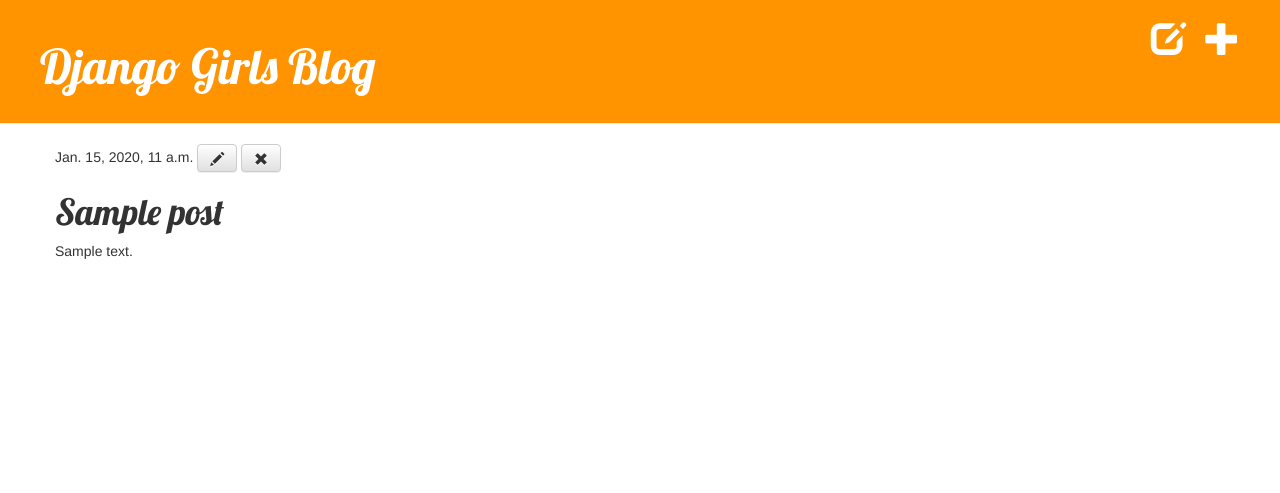
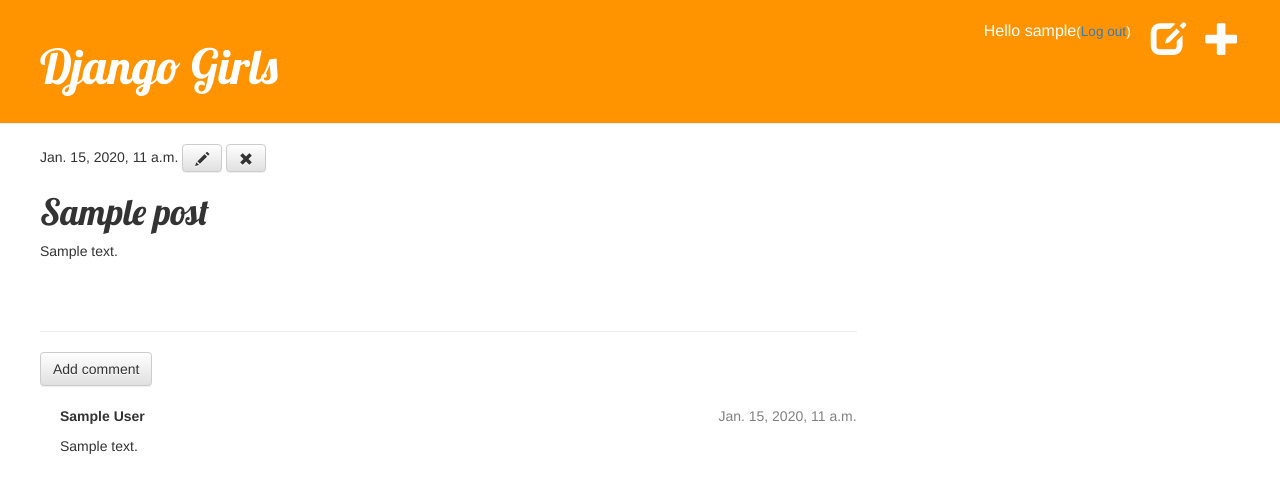
Before and after one commit to lauosi/my-first-blog, a Django app: page /post/1/ in a window 1280 px wide. Shown: the top 493 px of the page. Run offline with Django 3.2, Linux system fonts and the light colour scheme; a user stored in the database is signed in; tables that the repository leaves empty hold one stand-in row (values such as "Sample post"); some libraries are stand-ins or nearby versions.

Commit message:
Mozliwosc komentowania postow

```diff
--- a/blog/admin.py
+++ b/blog/admin.py
@@ -1,4 +1,5 @@
 from django.contrib import admin
-from .models import Post
+from .models import Post, Comment
 
 admin.site.register(Post)
+admin.site.register(Comment)
--- a/blog/models.py
+++ b/blog/models.py
@@ -15,5 +15,22 @@
         self.published_date = timezone.now()
         self.save()
 
+    def approved_comments(self):
+        return self.comments.filter(approved_comment=True)
+
     def __str__(self):
         return self.title
+
+class Comment(models.Model):
+    post = models.ForeignKey('blog.Post', related_name='comments')
+    author = models.CharField(max_length=200)
+    text = models.TextField()
+    created_date = models.DateTimeField(default=timezone.now)
+    approved_comment = models.BooleanField(default=False)
+
+    def approve(self):
+        self.approved_comment = True
+        self.save()
+
+    def __str__(self):
+        return self.text
--- a/blog/templates/blog/base.html
+++ b/blog/templates/blog/base.html
@@ -9,13 +9,16 @@
     </head>
     <body>
     <div class="page-header">
-		{% if user.is_authenticated %}
-			<a href="{% url 'post_new' %}" class="top-menu"><span class="glyphicon glyphicon-plus"></span></a>
-		{% endif %}
+    {% if user.is_authenticated %}
+		<a href="{% url 'post_new' %}" class="top-menu"><span class="glyphicon glyphicon-plus"></span></a>
 		<a href="{% url 'post_draft_list' %}" class="top-menu"><span class="glyphicon glyphicon-edit"></span></a>
-        <h1><a href="/">Django Girls Blog</a></h1>
-    </div>
-    <div class="content container">
+		<p class="top-menu-small">Hello {{ user.username }}<small>(<a href="{% url 'django.contrib.auth.views.logout' %}">Log out</a>)</small></p>
+    {% else %}
+		<a href="{% url 'django.contrib.auth.views.login' %}" class="top-menu"><span class="glyphicon glyphicon-lock"></span></a>
+    {% endif %}
+    <h1><a href="{% url 'blog.views.post_list' %}">Django Girls</a></h1>
+</div>
+    <div class="content">
         <div class="row">
             <div class="col-md-8">
             {% block content %}
@@ -23,5 +26,5 @@
             </div>
         </div>
     </div>
-</body>
+	</body>
 </html>
--- a/blog/templates/blog/post_detal.html
+++ b/blog/templates/blog/post_detal.html
@@ -8,9 +8,32 @@
 			<a class="btn btn-default" href="{% url 'blog.views.post_publish' pk=post.pk %}">Publish</a>
 		{% endif %}
 
-		<a class="btn btn-default" href="{% url 'post_edit' pk=post.pk %}"><span class="glyphicon glyphicon-pencil"></span></a>
-		<a class="btn btn-default" href="{% url 'post_remove' pk=post.pk %}"><span class="glyphicon glyphicon-remove"></span></a>
-        <h1>{{ post.title }}</h1>
+		{% if user.is_authenticated %}
+			<a class="btn btn-default" href="{% url 'post_edit' pk=post.pk %}"><span class="glyphicon glyphicon-pencil"></span></a>
+			<a class="btn btn-default" href="{% url 'post_remove' pk=post.pk %}"><span class="glyphicon glyphicon-remove"></span></a>
+        {% endif %}
+		<h1>{{ post.title }}</h1>
         <p>{{ post.text|linebreaks }}</p>
     </div>
+
+	<hr>
+	<a class="btn btn-default" href="{% url 'add_comment_to_post' pk=post.pk %}">Add comment</a>
+	{% for comment in post.comments.all %}
+		{% if user.is_authenticated or comment.approved_comment %}
+		<div class="comment">
+			<div class="date">
+				{{ comment.created_date }}
+				{% if not comment.approved_comment %}
+					<a class="btn btn-default" href="{% url 'comment_remove' pk=comment.pk %}"><span class="glyphicon glyphicon-remove"></span></a>
+					<a class="btn btn-default" href="{% url 'comment_approve' pk=comment.pk %}"><span class="glyphicon glyphicon-ok"></span></a>
+				{% endif %}
+			</div>
+			<strong>{{ comment.author }}</strong>
+			<p>{{ comment.text|linebreaks }}</p>
+		</div>
+		{% endif %}
+	{% empty %}
+		<p>No comments here yet :(</p>
+	{% endfor %}
+
 {% endblock %}
--- a/blog/templates/blog/post_list.html
+++ b/blog/templates/blog/post_list.html
@@ -8,6 +8,7 @@
             </div>
             <h1><a href="{% url 'post_detail' pk=post.pk %}">{{ post.title }}</a></h1>
             <p>{{ post.text|linebreaks }}</p>
+			<a href="{% url 'blog.views.post_detail' pk=post.pk %}">Comments: {{ post.approved_comments.count }}</a>
         </div>
     {% endfor %}
 {% endblock content %}
--- a/blog/urls.py
+++ b/blog/urls.py
@@ -9,4 +9,7 @@
     url(r'^drafts/$', views.post_draft_list, name='post_draft_list'),
     url(r'^post/(?P<pk>\d+)/publish/$', views.post_publish, name='post_publish'),
     url(r'^post/(?P<pk>\d+)/remove/$', views.post_remove, name='post_remove'),
+    url(r'^post/(?P<pk>\d+)/comment/$', views.add_comment_to_post, name='add_comment_to_post'),
+    url(r'^comment/(?P<pk>\d+)/approve/$', views.comment_approve, name='comment_approve'),
+    url(r'^comment/(?P<pk>\d+)/remove/$', views.comment_remove, name='comment_remove'),
 ]
--- a/blog/views.py
+++ b/blog/views.py
@@ -1,8 +1,10 @@
 from django.shortcuts import render, get_object_or_404
 from django.utils import timezone
-from .models import Post
-from .forms import PostForm
+from .models import Post, Comment
+from .forms import PostForm, CommentForm
 from django.shortcuts import redirect
+from django.contrib.auth.decorators import login_required
+from django.contrib.auth import logout
 
 def post_list(request):
 	posts = Post.objects.filter(published_date__lte=timezone.now()).order_by('published_date')
@@ -10,6 +12,8 @@
 def post_detail(request, pk):
         post = get_object_or_404(Post, pk=pk)
         return render(request, 'blog/post_detal.html', {'post':post})
+
+@login_required
 def post_new(request):
     if request.method == "POST":
         form = PostForm(request.POST)
@@ -23,6 +27,7 @@
         form = PostForm()
     return render(request, 'blog/post_edit.html', {'form': form})
 
+@login_required
 def post_edit(request, pk):
     post = get_object_or_404(Post, pk=pk)
     if request.method == "POST":
@@ -37,16 +42,49 @@
         form = PostForm(instance=post)
     return render(request, 'blog/post_edit.html', {'form': form})
 
+@login_required
 def post_draft_list(request):
         posts = Post.objects.filter(published_date__isnull=True).order_by('created_date')
         return render(request, 'blog/post_draft_list.html', {'posts': posts})
 
+@login_required
 def post_publish(request, pk):
         post = get_object_or_404(Post, pk=pk)
         post.publish()
         return redirect('blog.views.post_detail', pk=pk)
 
+@login_required
 def post_remove(request, pk):
     post = get_object_or_404(Post, pk=pk)
     post.delete()
     return redirect('blog.views.post_list')
+
+@login_required
+def logout_view(request):
+        logout(request)
+
+def add_comment_to_post(request, pk):
+    post = get_object_or_404(Post, pk=pk)
+    if request.method == "POST":
+        form = CommentForm(request.POST)
+        if form.is_valid():
+            comment = form.save(commit=False)
+            comment.post = post
+            comment.save()
+            return redirect('blog.views.post_detail', pk=post.pk)
+    else:
+        form = CommentForm()
+    return render(request, 'blog/add_comment_to_post.html', {'form': form})
+
+@login_required
+def comment_approve(request, pk):
+    comment = get_object_or_404(Comment, pk=pk)
+    comment.approve()
+    return redirect('blog.views.post_detail', pk=comment.post.pk)
+
+@login_required
+def comment_remove(request, pk):
+    comment = get_object_or_404(Comment, pk=pk)
+    post_pk = comment.post.pk
+    comment.delete()
+    return redirect('blog.views.post_detail', pk=post_pk)
--- a/mysite/settings.py
+++ b/mysite/settings.py
@@ -15,6 +15,7 @@
 
 BASE_DIR = os.path.dirname(os.path.dirname(os.path.abspath(__file__)))
 
+LOGIN_REDIRECT_URL = '/'
 
 # Quick-start development settings - unsuitable for production
 # See https://docs.djangoproject.com/en/1.8/howto/deployment/checklist/
--- a/mysite/urls.py
+++ b/mysite/urls.py
@@ -4,5 +4,8 @@
 urlpatterns = [
 
     url(r'^admin/', include(admin.site.urls)),
-	url(r'', include('blog.urls')),
+    url(r'^accounts/login/$', 'django.contrib.auth.views.login'),
+    url(r'^accounts/logout/$', 'django.contrib.auth.views.logout', {'next_page': '/'}),
+    url(r'', include('blog.urls')),
+
 ]
--- a/static/css/blog.css
+++ b/static/css/blog.css
@@ -38,6 +38,14 @@
     margin-right: 20px;
 }
 
+.top-menu-small {
+    color: #ffffff;
+    float: right;
+    font-size: 12pt;
+	font-color: white;
+    margin-right: 20px;
+}
+
 .post {
     margin-bottom: 70px;
 }
@@ -45,6 +53,11 @@
 .post h1 a, .post h1 a:visited {
     color: #000000;
 }
+
+.comment {
+    margin: 20px 0px 20px 20px;
+}
+
 Teraz otocz kod HTML wyświetlający posty deklaracjami klas. Zamień to:
 
 {% for post in posts %}
```
Also changed, not shown: blog/forms.py (+7 -1 lines), blog/templates/blog/add_comment_to_post.html (added, +9 -0 lines), blog/templates/registration/login.html (added, +27 -0 lines), blog/migrations/0002_comment.py (added).
